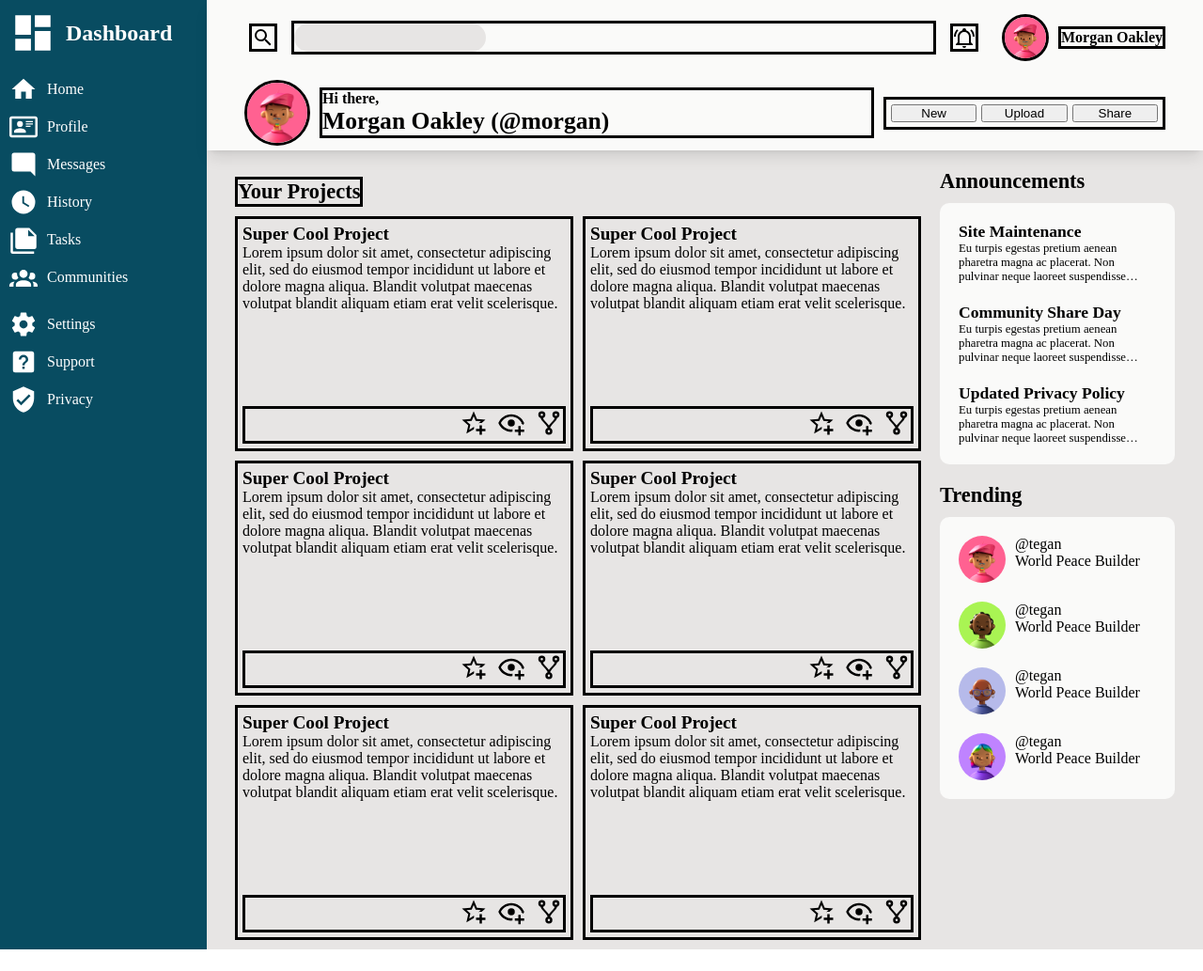
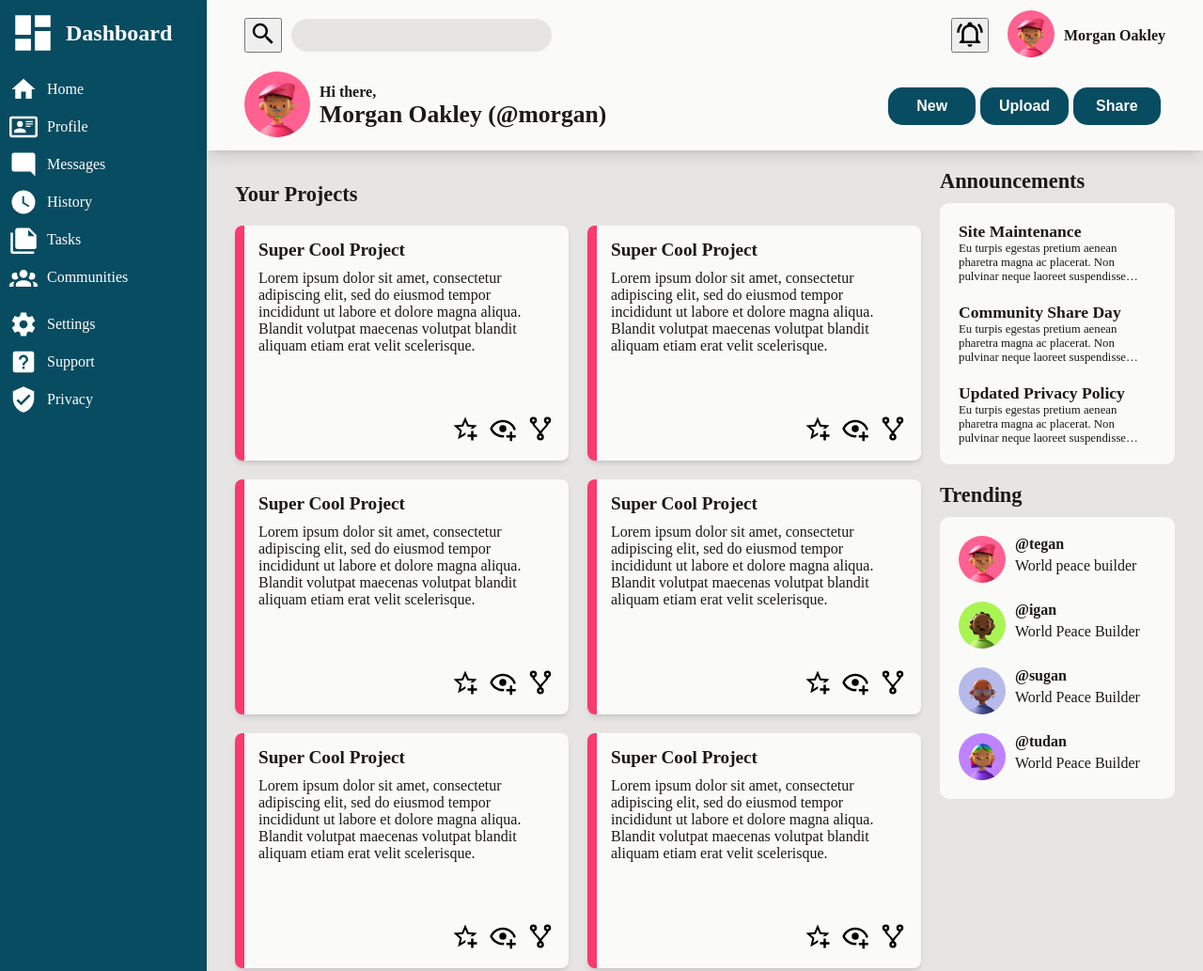
Before and after one commit to Ikanor1221/dashboard_project, a plain HTML site: page index.html in a window 1280 px wide. Shown: the top 1033 px of the page at 94% size. Before the commit the page ends 1010 px from the top, so only its background shows below. Drawn offline with Linux system fonts and the light colour scheme.

Commit message:
Style main, announcement and trending tiles

```diff
--- a/index.html
+++ b/index.html
@@ -59,16 +59,16 @@
     </nav>
     <header class="header">
         <div class="top">
-            <img class="icon" src="pictures/magnify.svg" alt="">
+            <button><img class="icon" src="pictures/magnify.svg" alt=""></button>
             <div class="searchbar-parent">
                 <input type="text" class="searchbar">
             </div>
-            <img class="icon" src="pictures/bell-ring-outline.svg" alt="">
-            <img class="profilePicture" src="profile_pictures/profile_picture_1.jpg" alt="Profile picture">
-            <div class="userName">Morgan Oakley</div>
+            <button><img class="icon" src="pictures/bell-ring-outline.svg" alt=""></button>
+            <a class="profilePicture" href="#"><img src="profile_pictures/profile_picture_1.jpg" alt="Profile picture"></a>
+            <a href="#" class="userName">Morgan Oakley</a>
         </div>
         <div class="bottom">
-            <img class="profilePicture" src="profile_pictures/profile_picture_1.jpg" alt="">
+            <a class="profilePicture"  href="#"><img src="profile_pictures/profile_picture_1.jpg" alt=""></a>
             <div class="greeting">
                 <p class="greeting">Hi there,</p>
                 <p class="userName large">Morgan Oakley (@morgan)</p>
@@ -156,15 +156,21 @@
                 <h4 class="title">Announcements</h4>
                 <div class="announcementGrid">
                     <div>
-                        <h6>Site Maintenance</h6>
+                        <a href="#">
+                            <h6>Site Maintenance</h6>
+                        </a>
                         <p>Eu turpis egestas pretium aenean pharetra magna ac placerat. Non pulvinar neque laoreet suspendisse interdum consectetur libero id faucibus. Neque aliquam vestibulum morbi blandit. Justo donec enim diam vulputate ut.</p>
                     </div>
                     <div>
-                        <h6>Community Share Day</h6>
+                        <a href="#">
+                            <h6>Community Share Day</h6>
+                        </a>
                         <p>Eu turpis egestas pretium aenean pharetra magna ac placerat. Non pulvinar neque laoreet suspendisse interdum consectetur libero id faucibus. Neque aliquam vestibulum morbi blandit. Justo donec enim diam vulputate ut.</p>
                     </div>
                     <div>
-                        <h6>Updated Privacy Policy</h6>
+                        <a href="#">
+                            <h6>Updated Privacy Policy</h6>
+                        </a>
                         <p>Eu turpis egestas pretium aenean pharetra magna ac placerat. Non pulvinar neque laoreet suspendisse interdum consectetur libero id faucibus. Neque aliquam vestibulum morbi blandit. Justo donec enim diam vulputate ut.</p>
                     </div>
                 </div>
@@ -175,33 +181,29 @@
                     <div>
                         <img src="profile_pictures/profile_picture_1.jpg" alt="Morgan">
                         <p>
-                            <span>@tegan</span>
-                            <br>
-                            <span>World Peace Builder</span>
+                            <a href="#" class="nickname">@tegan</a>
+                            <a href="#">World peace builder</a>
                         </p>
                     </div>
                     <div>
                         <img src="profile_pictures/profile_picture_2.jpg" alt="User 2">
                         <p>
-                            <span>@tegan</span>
-                            <br>
-                            <span>World Peace Builder</span>
+                            <a href="#" class="nickname">@igan</a>
+                            <a href="#">World Peace Builder</a>
                         </p>
                     </div>
                     <div>
                         <img src="profile_pictures/profile_picture_3.jpg" alt="User 3">
                         <p>
-                            <span>@tegan</span>
-                            <br>
-                            <span>World Peace Builder</span>
+                            <a href="#" class="nickname">@sugan</a>
+                            <a href="#">World Peace Builder</a>
                         </p>
                     </div>
                     <div>
                         <img src="profile_pictures/profile_picture_4.jpg" alt="User 4">
                         <p>
-                            <span>@tegan</span>
-                            <br>
-                            <span>World Peace Builder</span>
+                            <a href="#" class="nickname">@tudan</a>
+                            <a href="#">World Peace Builder</a>
                         </p>
                     </div>
                 </div>
--- a/styles.css
+++ b/styles.css
@@ -8,11 +8,13 @@
     --accent: #fa3a6d;
     --shadow: 0 4px 6px -1px rgb(0 0 0 / 0.1), 0 2px 4px -2px rgb(0 0 0 / 0.1);
     --shadow-lg: 0 10px 15px -3px rgb(0 0 0 / 0.1), 0 4px 6px -4px rgb(0 0 0 / 0.1);
-        font-size: 16px;
+
+    font-size: 16px;
+    color: var(--gray-4);
 }
 
 
-:root * {
+*, *::before, *::after {
     margin: 0;
     padding: 0;
     box-sizing: border-box;
@@ -34,8 +36,8 @@ h6 {
 }
 
 a {
-    color: none;
-    text-decoration: none;
+    color: inherit;
+    text-decoration: inherit;
 }
 
 body {
@@ -110,19 +112,28 @@ body {
     grid-template-columns: repeat(auto-fit, minmax(300px, 1fr));
     grid-template-rows: 50px;
     grid-auto-rows: 250px;
-    gap: 10px;
+    gap: 20px;
     padding: 10px;
 }
 
 .content > .left > .title {
-    border: solid;
     grid-column: 1 / -1;
     align-self: end;
     justify-self: left;
 }
 
 .content > .left > .tile {
-    border: solid;
+    display: flex;
+    flex-direction: column;
+    /* gap: 10px; */
+    background-color: var(--gray-1);
+    border-radius: 8px;
+    box-shadow: var(--shadow);
+    padding: 15px;
+    border-left: 10px solid var(--accent);
+}
+
+.content > .left > .tile > .top {
     display: flex;
     flex-direction: column;
     gap: 10px;
@@ -193,23 +204,26 @@ body {
     border-radius: 50%;
 }
 
+.nickname {
+    font-weight: 600;
+}
+
+.trendingGrid > div > p {
+    display: flex;
+    flex-direction: column;
+    gap: 5px;
+}
+
 .header {
     grid-area: b;
     display: grid;
     grid-template-rows: 1fr 1fr;
     padding-left: 40px;
     padding-right: 40px;
+    padding-bottom: 10px;
     background-color: var(--gray-1);
     box-shadow: var(--shadow-lg);
     z-index: 3;
-}
-
-.header > .top > * {
-    border: solid;
-}
-
-.header > .bottom > * {
-    border: solid;
 }
 
 .header > .top {
@@ -220,10 +234,11 @@ body {
 }
 
 .header input {
-    height: 30px;
+    height: 35px;
     border-radius: 20px;
     border: none;
     background-color: #e7e5e4;
+    width: max(40%, 200px);
 }
 
 .header .icon {
@@ -231,16 +246,17 @@ body {
     justify-self: center;
 }
 
-.header .profilePicture {
+.header .top .profilePicture {
+    margin-left: 10px;
+}
+
+.header .profilePicture img {
     height: 50px;
     border-radius: 50%;
 }
 
-.header .top .profilePicture {
-    margin-left: 10px;
-}
 
-.header .bottom .profilePicture {
+.header .bottom .profilePicture img {
     height: 70px;
 }
 
@@ -251,15 +267,20 @@ body {
     gap: 10px;
 }
 
+.header .bottom button {
+    height: 40px;
+    border-radius: 15px;
+    background-color: var(--primary);
+    color: var(--gray-1);
+    font-size: 1rem;
+    font-weight: 600;
+    border: none;
+}
+
 .searchbar-parent {
     display: flex;
     justify-content: flex-start;
     align-items: center;
-}
-
-.searchbar {
-
-    width: max(30%, 200px);
 }
 
 .buttons {
@@ -279,7 +300,6 @@ body {
     grid-template-columns: auto auto auto;
     justify-content: right;
     gap: 10px;
-    border: solid;
     margin-top: auto;
 }
 
```
